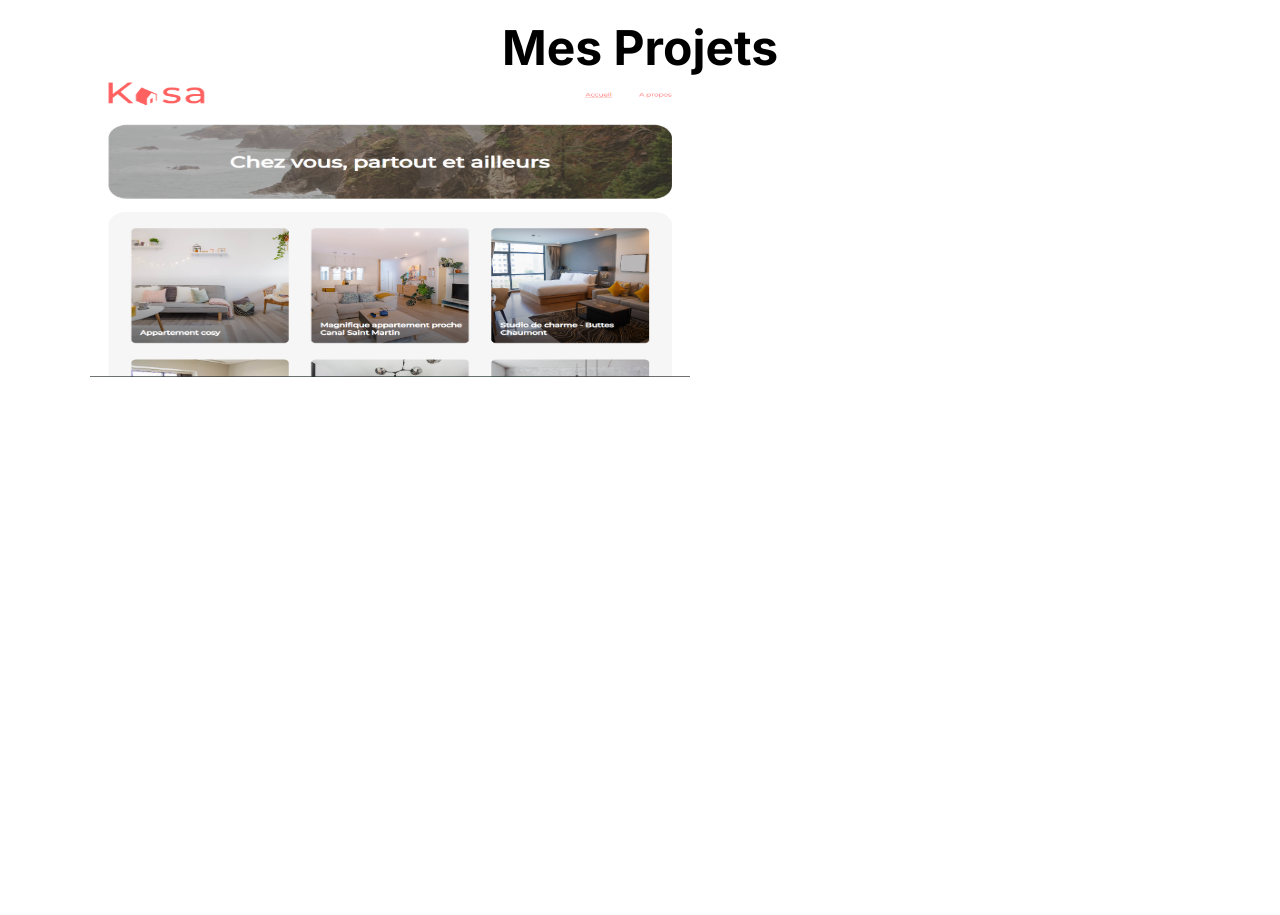
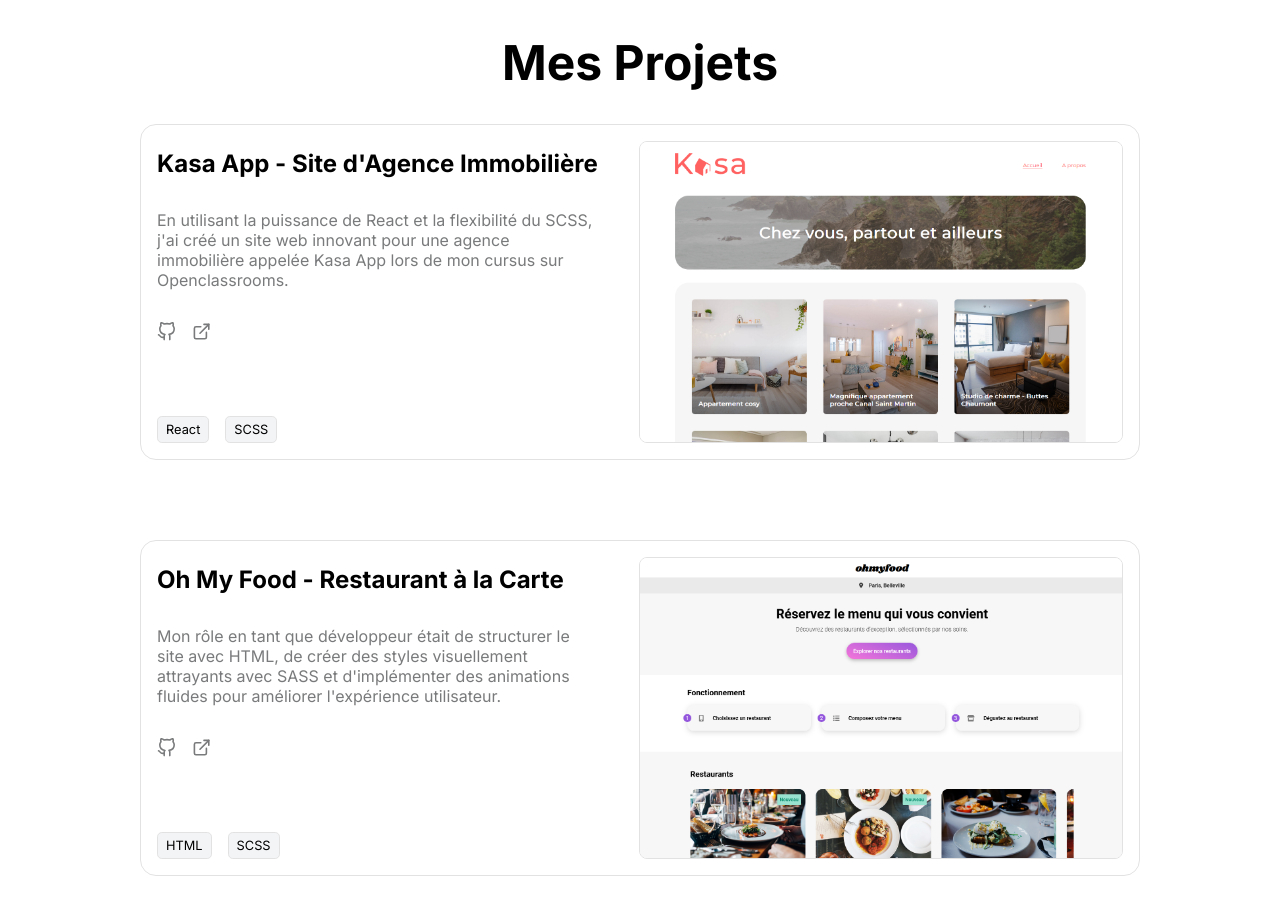
Before and after one commit to WillFDA/williamdeazevedo2023, a Next.js app: page / in a window 1280 px wide. Shown: the part 1480-2395 px from the top of the page. Before the commit the page ends 1911 px from the top, so only its background shows below. Built offline with nearby package versions, Linux system fonts and the light colour scheme.

Commit message:
Mes projets presque finis

```diff
--- a/src/scss/_variables.scss
+++ b/src/scss/_variables.scss
@@ -2,6 +2,7 @@
 
 :root {
     --light-gray-background: #F3F4F6;
+    --darkerlight-gray-background: #e2e2e2;
     --medium-gray-background: #797A7B;
     --darker-gray-background: #282828;
     --openclassrooms-background: #7451EB;
--- a/src/scss/components/_technologiesBox.scss
+++ b/src/scss/components/_technologiesBox.scss
@@ -14,6 +14,10 @@
     transition: background-color 0.3s;
     min-height: 12rem;
 
+    @include media('small') {
+      padding: 1.5rem;
+    }
+
     &:hover {
       background-color: #e2e8f0;
     }
@@ -23,33 +27,33 @@
       flex-direction: column;
       gap: 1rem;
       z-index: 10;
+      @include media('medium') {
+        gap: 0.5rem;
+      }
     }
 
     &__title {
     color: var(--darker-gray-background);
       font-weight: $font-bold;
-      font-size: 1.25rem;
-
-      @include media('small') {
-        font-size: 1.5rem;
-      }
+      font-size: 1.5rem;
 
       @include media('medium') {
-        font-size: 1.875rem;
+        font-size: 1.5rem;
       }
     }
 
     &__paragraph {
       color: var(--darker-gray-background);
-      font-size: 1rem;
-
-      @include media('small') {
+      font-size: 1.3rem;
+      @include media('medium') {
         font-size: 1.125rem;
       }
 
-      @include media('medium') {
-        font-size: 1.25rem;
+      @include media('small') {
+        font-size: 1rem;
       }
+
+
     }
 
     &__icons {
--- a/src/scss/sections/_sectionMesProjets.scss
+++ b/src/scss/sections/_sectionMesProjets.scss
@@ -1,6 +1,5 @@
 .projects {
-
-    max-width: 1100px;
+    max-width: 1000px;
     margin: auto;
     margin-top: 15rem;
     .title {
@@ -8,25 +7,139 @@
       text-align: center;
       font-size: clamp(1.875rem, 2.5vw, 3.125rem);
       font-weight: $font-bold;
+      margin-bottom: 2rem;
     }
     &-container {
       display: flex;
       flex-direction: column;
-        gap: 10rem;
+      gap: 5rem;
     }
     display: flex;
     flex-direction: column;
   }
 
-// .project-box {
+  .project-box {
+    display: flex;
+    flex: 1;
+    position: relative;
+    border: 1px solid var(--darkerlight-gray-background);
+    border-radius: 1rem;
+    padding: 1rem;
+    gap: 1rem;
 
-// }
+    @include media('medium') {
+      flex-direction: column;
+      width: 100%;
+    }
+  }
 
-// .project {
-//     &-content {
+  .project {
+    &-title {
+      font-size: 1.5rem;
+    }
 
-//     }
-//     &-image {
+    &-description {
+      font-size: 1rem;
+      font-weight: $font-regular;
+      color: var(--medium-gray-background);
+    }
+    &-content {
+      flex-basis: 50%;
+      display: flex;
+      flex-direction: column;
+      justify-content: space-between;
+      padding-top: 0.5rem;
+      @include media('medium') {
+        order: 2;
+      }
+      &-text {
+        display: flex;
+        flex-direction: column;
+        gap: 2rem;
+        width: 95%;
+        @include media('medium') {
+          margin-bottom: 1rem;
+        }
+      }
+    }
+    &-tech {
+      gap: 1rem;
+      display: flex;
+      list-style-type: none;
+      flex-wrap: wrap;
+      li {
+        background-color: var(--light-gray-background);
+        padding: 0.3rem 0.5rem;
+        border-radius: 0.3rem;
+        font-weight: $font-regular;
+        font-size: 0.8rem;
+        border: 1px solid var(--darkerlight-gray-background);
+        cursor: pointer;
+      }
+    }
 
-//     }
-// }
+    &-links {
+      display: flex;
+      gap: 1rem;
+      align-items: center;
+      a {
+        color: var(--medium-gray-background);
+        font-size: 1.2rem;
+        transition: color 0.3s ease, transform 0.3s ease;
+
+        &:hover {
+          color: black;
+          transform: translateY(-9px);
+        }
+      }
+    }
+    img {
+      @include media('medium') {
+        width: 100%;
+        height: auto;
+      }
+    }
+  }
+
+  .img-container {
+    position: relative;
+    overflow: hidden;
+    margin: 0;
+    padding: 0;
+    border-radius: 0.5rem;
+    border: 1px solid var(--darkerlight-gray-background);
+
+    &:hover {
+      .overlay {
+        background: rgba(0,0,0,0.7);
+        &-icon {
+            display: inline-block;
+        }
+      }
+    }
+
+    a {
+      position: relative;
+      display: flex;
+      justify-content: center;
+      align-items: center;
+    }
+
+    .overlay {
+      position: absolute;
+      top: 0;
+      left: 0;
+      width: 100%;
+      height: 100%;
+      background: rgba(0,0,0,0);
+      transition: background 0.3s ease;
+      display: flex;
+      align-items: center;
+      justify-content: center;
+      &-icon {
+        font-size: 2rem;
+        color: white;
+        display: none;
+      }
+    }
+  }
--- a/src/scss/sections/_sectionTechnologies.scss
+++ b/src/scss/sections/_sectionTechnologies.scss
@@ -1,5 +1,6 @@
 .mes-techno {
     margin: 2.5rem auto;
+    max-width: 1200px;
 
     &__title {
       font-family: 'Inter', sans-serif;
--- a/src/sections/SectionMesProjets.tsx
+++ b/src/sections/SectionMesProjets.tsx
@@ -19,8 +19,23 @@ function SectionMesProjets() {
         "SCSS",
       ],
       projectExternalLinks: {
-        github: "",
+        github: "https://github.com/WillFDA/kasa_app",
         externalLink: "https://willfda.github.io/kasa_app/",
+      },
+    },
+    {
+      image: "/ohmyfood.png",
+      projectName: "Oh My Food - Restaurant à la Carte",
+      projectLink: "https://github.com/WillFDA/Projet_4_ohmyfood",
+      projectDescription:
+        "Mon rôle en tant que développeur était de structurer le site avec HTML, de créer des styles visuellement attrayants avec SASS et d'implémenter des animations fluides pour améliorer l'expérience utilisateur.",
+      projectTech: [
+        "HTML",
+        "SCSS",
+      ],
+      projectExternalLinks: {
+        github: "https://github.com/WillFDA/Projet_4_ohmyfood",
+        externalLink: "https://willfda.github.io/Projet_4_ohmyfood/",
       },
     },
   ];
@@ -64,15 +79,44 @@ function SectionMesProjets() {
               >
                 <div className="project-box">
                     <div className="project-content">
+                      <div className="project-content-text">
+                        <h3 className="project-title">{projectName}</h3>
+                        <div className="project-description">
+                          <p>
+                            {projectDescription}
+                          </p>
+                        </div>
+                        <div className="project-links">
+                          <Link href={projectExternalLinks.github}>
+                            <FiGithub />
+                          </Link>
+                          <Link href={projectExternalLinks.externalLink}>
+                            <FiExternalLink />
+                          </Link>
+                        </div>
+                      </div>
+                      <ul className="project-tech">
+                        {projectTech.map((tech, index) => {
+                          return <li key={index}>{tech}</li>
+                        })}
+                      </ul>
 
                     </div>
-                    <div className="project-image">
+                    <div className="img-container">
+                        <Link className="link-img" href={projectLink} alt={'Redirection vers le github pages du projet'}>
+                        <div className="overlay">
+                          <span className="overlay-icon">
+                            <FiExternalLink />
+                          </span>
+                        </div>
                             <Image
                                 src={image}
                                 alt={projectName}
-                            width={600}
+                                width={500}
                                 height={300}
+                                style={{objectFit: 'cover'}}
                             />
+                        </Link>
                       </div>
                     </div>
               </motion.div>
```
Also changed, not shown: public/kasa_app.png, public/ohmyfood.png (added). Lines whose indentation alone changed are shown as unchanged.
